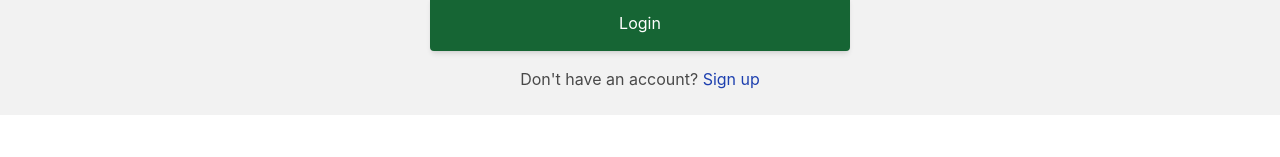
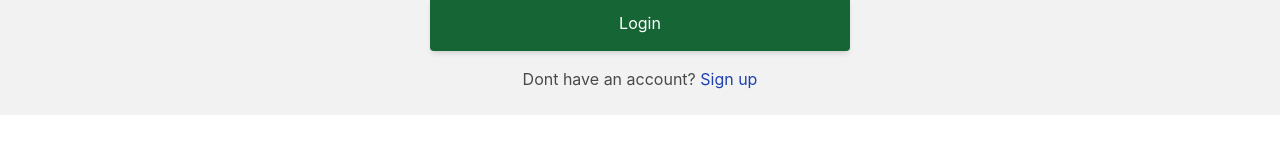
Before and after one commit to patjohntrick/resto, a Next.js app: page /account/login in a window 1280 px wide. Shown: the part 477-634 px from the top of the page. Built offline with nearby package versions, Linux system fonts and the light colour scheme.

Commit message:
another case-sensitive

```diff
--- a/pages/account/login.js
+++ b/pages/account/login.js
@@ -120,7 +120,7 @@ const Login = () => {
           </div>
         </form>
         <p className=" text-center text-black/70 ">
-          Don&apos;t have an account?{" "}
+          Dont have an account?{" "}
           <Link href="/account/register">
             <a className=" text-blue-800 ">Sign up</a>
           </Link>{" "}
```
